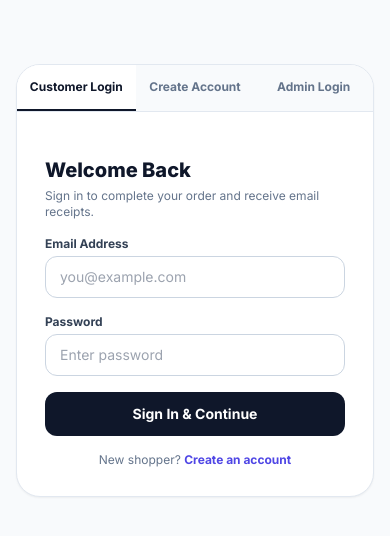
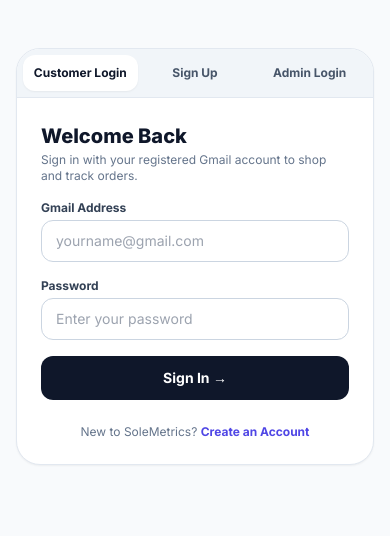
Before and after one commit to Uday-123-hue/solemetrics-store, a Flask app: page /login in a window 390 px wide. Shown: the part 110-646 px from the top of the page. Run offline with Flask 3, Linux system fonts and the light colour scheme; some libraries are stand-ins or nearby versions.

Commit message:
Enforce 10-digit phone and @gmail.com validation with clean user messages

```diff
--- a/app.py
+++ b/app.py
@@ -34,11 +34,11 @@ UK_SIZES = ["UK 6", "UK 7", "UK 8", "UK 9", "UK 10", "UK 11"]
 COST_PRICE_MAP = {p["id"]: int(p.get("cost_price", int(p["price"] * 0.6))) for p in PRODUCTS}
 
 INITIAL_DEMO_REVIEWS = [
-    {"reviewId": "REV-101", "date": "2026-11-15", "customerName": "Aarav Verma", "customerEmail": "aarav.v@example.com", "brand": "Nike", "productId": "NK-01", "productName": "Nike Air Force 1 '07 Low", "rating": 5, "experienceTag": "Build Quality", "comment": "Premium leather finish and super comfortable cushioning for daily college wear.", "verifiedBuyer": "Yes"},
-    {"reviewId": "REV-102", "date": "2026-11-16", "customerName": "Rajendra Prasad", "customerEmail": "rprasad@example.com", "brand": "Skechers", "productId": "SK-01", "productName": "Skechers Go Walk Flex Orthopedic", "rating": 5, "experienceTag": "Comfort & Fit", "comment": "Bought these for my morning walk—zero heel pain and effortless slip-on fit.", "verifiedBuyer": "Yes"},
-    {"reviewId": "REV-103", "date": "2026-11-17", "customerName": "Kabir Mehta", "customerEmail": "kabir.m@example.com", "brand": "Crocs", "productId": "CR-01", "productName": "Crocs Classic Clog Unisex", "rating": 4, "experienceTag": "Lightweight", "comment": "Very light and easy to wash. Great ventilation for all-day indoor and outdoor use.", "verifiedBuyer": "Yes"},
-    {"reviewId": "REV-104", "date": "2026-11-18", "customerName": "Sneha Gupta", "customerEmail": "sneha.g@example.com", "brand": "Skechers", "productId": "SK-02", "productName": "Skechers Ladies Arch Fit Pastel", "rating": 5, "experienceTag": "Comfort & Fit", "comment": "Arch support feels amazing during long standing hours and the pastel shade looks clean.", "verifiedBuyer": "Yes"},
-    {"reviewId": "REV-105", "date": "2026-11-19", "customerName": "Pooja Sharma", "customerEmail": "pooja.s@example.com", "brand": "Sparx", "productId": "SP-01", "productName": "Sparx SFG-549 Anti-Skid Flip-Flops", "rating": 4, "experienceTag": "Value for Money", "comment": "Strong wet-surface grip and soft EVA sole at a very budget-friendly price.", "verifiedBuyer": "Yes"}
+    {"reviewId": "REV-101", "date": "2026-11-15", "customerName": "Aarav Verma", "customerEmail": "aarav.v@gmail.com", "brand": "Nike", "productId": "NK-01", "productName": "Nike Air Force 1 '07 Low", "rating": 5, "experienceTag": "Build Quality", "comment": "Premium leather finish and super comfortable cushioning for daily college wear.", "verifiedBuyer": "Yes"},
+    {"reviewId": "REV-102", "date": "2026-11-16", "customerName": "Rajendra Prasad", "customerEmail": "rprasad@gmail.com", "brand": "Skechers", "productId": "SK-01", "productName": "Skechers Go Walk Flex Orthopedic", "rating": 5, "experienceTag": "Comfort & Fit", "comment": "Bought these for my morning walk—zero heel pain and effortless slip-on fit.", "verifiedBuyer": "Yes"},
+    {"reviewId": "REV-103", "date": "2026-11-17", "customerName": "Kabir Mehta", "customerEmail": "kabir.m@gmail.com", "brand": "Crocs", "productId": "CR-01", "productName": "Crocs Classic Clog Unisex", "rating": 4, "experienceTag": "Lightweight", "comment": "Very light and easy to wash. Great ventilation for all-day indoor and outdoor use.", "verifiedBuyer": "Yes"},
+    {"reviewId": "REV-104", "date": "2026-11-18", "customerName": "Sneha Gupta", "customerEmail": "sneha.g@gmail.com", "brand": "Skechers", "productId": "SK-02", "productName": "Skechers Ladies Arch Fit Pastel", "rating": 5, "experienceTag": "Comfort & Fit", "comment": "Arch support feels amazing during long standing hours and the pastel shade looks clean.", "verifiedBuyer": "Yes"},
+    {"reviewId": "REV-105", "date": "2026-11-19", "customerName": "Pooja Sharma", "customerEmail": "pooja.s@gmail.com", "brand": "Sparx", "productId": "SP-01", "productName": "Sparx SFG-549 Anti-Skid Flip-Flops", "rating": 4, "experienceTag": "Value for Money", "comment": "Strong wet-surface grip and soft EVA sole at a very budget-friendly price.", "verifiedBuyer": "Yes"}
 ]
 
 
@@ -211,7 +211,6 @@ def clean_orders_df(df: pd.DataFrame) -> pd.DataFrame:
 
 
 def write_local_excel_files(df: pd.DataFrame, customers_list: list = None, reviews_df: pd.DataFrame = None):
-    """7 Sheets ke saath orders.xlsx aur CSV backups save karta hai"""
     df.to_csv(CSV_BACKUP_FILE, index=False)
     rev_df = reviews_df if reviews_df is not None else load_reviews_df()
     rev_df.to_csv(REVIEWS_CSV_FILE, index=False)
@@ -597,6 +596,10 @@ def submit_review():
         flash("Please fill in all review details.", "error")
         return redirect(url_for("reviews_page"))
 
+    if not re.fullmatch(r"[a-zA-Z0-9._%+-]+@gmail\.com", customer_email):
+        flash("Please enter a valid Gmail address ending with @gmail.com.", "error")
+        return redirect(url_for("reviews_page", product_id=product_id))
+
     rating = max(1, min(5, int(request.form.get("rating", 5))))
     experience_tag = request.form.get("experience_tag", "Comfort & Fit").strip()
     comment = request.form.get("comment", "").strip()
@@ -631,7 +634,7 @@ def submit_review():
     write_local_excel_files(orders_df, reviews_df=rev_df)
     firebase_request(f"reviews/{review_id}", "PUT", new_review)
 
-    flash("Thank you! Your review has been published and saved to Excel.", "success")
+    flash("Thank you! Your review has been published.", "success")
     return redirect(url_for("reviews_page"))
 
 
@@ -648,11 +651,15 @@ def customer_login():
     password = request.form.get("password", "").strip()
     next_url = request.form.get("next_url", "").strip()
 
+    if not re.fullmatch(r"[a-zA-Z0-9._%+-]+@gmail\.com", email):
+        flash("Please enter a valid Gmail address ending with @gmail.com.", "error")
+        return redirect(url_for("login_page", tab="customer-login", next=next_url))
+
     customers = load_customers()
     account = next((c for c in customers if c["email"].strip().lower() == email), None)
 
     if not account:
-        flash("No account found with this email. Please create an account first.", "error")
+        flash("No account found with this Gmail. Please create an account first.", "error")
         return redirect(url_for("login_page", tab="customer-signup", next=next_url))
 
     if str(account.get("password", "")).strip() != password:
@@ -683,9 +690,25 @@ def customer_signup():
     password = request.form.get("password", "").strip()
     next_url = request.form.get("next_url", "").strip()
 
+    if len(name) < 2:
+        flash("Please enter your full name.", "error")
+        return redirect(url_for("login_page", tab="customer-signup", next=next_url))
+
+    if not re.fullmatch(r"[a-zA-Z0-9._%+-]+@gmail\.com", email):
+        flash("Please enter a valid Gmail address ending with @gmail.com.", "error")
+        return redirect(url_for("login_page", tab="customer-signup", next=next_url))
+
+    if not re.fullmatch(r"\d{10}", phone):
+        flash("Please enter a valid 10-digit mobile number.", "error")
+        return redirect(url_for("login_page", tab="customer-signup", next=next_url))
+
+    if len(password) < 4:
+        flash("Password must be at least 4 characters long.", "error")
+        return redirect(url_for("login_page", tab="customer-signup", next=next_url))
+
     customers = load_customers()
     if any(c["email"].strip().lower() == email for c in customers):
-        flash("This email is already registered. Please sign in with your password.", "error")
+        flash("This Gmail is already registered. Please sign in with your password.", "error")
         return redirect(url_for("login_page", tab="customer-login", next=next_url))
 
     new_cust = {
@@ -709,7 +732,7 @@ def customer_signup():
         "gender": gender,
         "ageGroup": age_group
     }
-    flash(f"Account created! Welcome, {name}.", "success")
+    flash(f"Account created! Welcome to SoleMetrics, {name}.", "success")
     return redirect(next_url or url_for("shop"))
 
 
@@ -800,7 +823,7 @@ def place_order():
     write_local_excel_files(df)
     firebase_request(f"orders/{order_id}", "PUT", new_order)
 
-    flash("Order confirmed and saved to orders.xlsx!", "success")
+    flash("Order confirmed! Your receipt is ready.", "success")
     return redirect(url_for("receipt", order_id=order_id))
 
 
--- a/templates/login.html
+++ b/templates/login.html
@@ -1,47 +1,108 @@
 {% extends "base.html" %}
 {% block content %}
-<div class="max-w-md mx-auto py-4">
-  <div class="bg-white rounded-3xl border border-slate-200 shadow-sm overflow-hidden">
+<div class="max-w-md mx-auto bg-white rounded-3xl border border-slate-200 shadow-sm overflow-hidden">
 
-    <!-- Tabs -->
-    <div class="grid grid-cols-3 border-b border-slate-200 bg-slate-50 text-xs font-bold">
-      <a href="{{ url_for('login_page', tab='customer-login', next=next_url) }}" class="py-3.5 text-center border-b-2 {{ 'border-slate-900 text-slate-900 bg-white' if tab == 'customer-login' else 'border-transparent text-slate-500' }}">Customer Login</a>
-      <a href="{{ url_for('login_page', tab='customer-signup', next=next_url) }}" class="py-3.5 text-center border-b-2 {{ 'border-slate-900 text-slate-900 bg-white' if tab == 'customer-signup' else 'border-transparent text-slate-500' }}">Create Account</a>
-      <a href="{{ url_for('login_page', tab='admin-login') }}" class="py-3.5 text-center border-b-2 {{ 'border-slate-900 text-slate-900 bg-white' if tab == 'admin-login' else 'border-transparent text-slate-500' }}">Admin Login</a>
-    </div>
+  <!-- Switch Tabs -->
+  <div class="grid grid-cols-3 bg-slate-100 p-1.5 border-b border-slate-200 text-xs font-bold text-center">
+    <a href="{{ url_for('login_page', tab='customer-login', next=next_url) }}" class="py-2.5 rounded-xl transition {{ 'bg-white text-slate-900 shadow-sm' if tab == 'customer-login' else 'text-slate-600 hover:text-slate-900' }}">
+      Customer Login
+    </a>
+    <a href="{{ url_for('login_page', tab='customer-signup', next=next_url) }}" class="py-2.5 rounded-xl transition {{ 'bg-white text-slate-900 shadow-sm' if tab == 'customer-signup' else 'text-slate-600 hover:text-slate-900' }}">
+      Sign Up
+    </a>
+    <a href="{{ url_for('login_page', tab='admin-login', next=next_url) }}" class="py-2.5 rounded-xl transition {{ 'bg-slate-900 text-white shadow-sm' if tab == 'admin-login' else 'text-slate-600 hover:text-slate-900' }}">
+      Admin Login
+    </a>
+  </div>
 
-    <div class="p-7">
-      {% if tab == 'customer-signup' %}
+  <div class="p-6 sm:p-8">
+
+    {% if tab == 'customer-login' %}
+      <!-- CUSTOMER LOGIN FORM -->
+      <div class="space-y-4">
+        <div>
+          <h1 class="text-xl font-extrabold text-slate-900">Welcome Back</h1>
+          <p class="text-xs text-slate-500 mt-0.5">Sign in with your registered Gmail account to shop and track orders.</p>
+        </div>
+
+        <form method="POST" action="{{ url_for('customer_login') }}" class="space-y-4">
+          <input type="hidden" name="next_url" value="{{ next_url }}" />
+
+          <div>
+            <label class="block text-xs font-bold text-slate-700 mb-1">Gmail Address</label>
+            <input type="email" name="email" required
+                   pattern="[a-zA-Z0-9._%+-]+@gmail\.com"
+                   title="Please enter a valid Gmail address ending with @gmail.com"
+                   placeholder="yourname@gmail.com"
+                   class="w-full px-3.5 py-2.5 rounded-xl border border-slate-300 text-sm" />
+          </div>
+
+          <div>
+            <label class="block text-xs font-bold text-slate-700 mb-1">Password</label>
+            <input type="password" name="password" required placeholder="Enter your password"
+                   class="w-full px-3.5 py-2.5 rounded-xl border border-slate-300 text-sm" />
+          </div>
+
+          <button type="submit" class="w-full py-3 rounded-xl bg-slate-900 text-white font-bold text-sm hover:bg-indigo-600 transition">
+            Sign In &rarr;
+          </button>
+        </form>
+
+        <p class="text-xs text-center text-slate-500 pt-2">
+          New to SoleMetrics?
+          <a href="{{ url_for('login_page', tab='customer-signup', next=next_url) }}" class="font-bold text-indigo-600 hover:underline">Create an Account</a>
+        </p>
+      </div>
+
+    {% elif tab == 'customer-signup' %}
+      <!-- CUSTOMER SIGN UP FORM -->
+      <div class="space-y-4">
+        <div>
+          <h1 class="text-xl font-extrabold text-slate-900">Create Customer Account</h1>
+          <p class="text-xs text-slate-500 mt-0.5">Fill in your details below to start shopping at SoleMetrics.</p>
+        </div>
+
         <form method="POST" action="{{ url_for('customer_signup') }}" class="space-y-3.5">
           <input type="hidden" name="next_url" value="{{ next_url }}" />
-          <div>
-            <h2 class="text-xl font-extrabold text-slate-900">Create Customer Account</h2>
-            <p class="text-xs text-slate-500 mt-1">Register once to place orders and store your receipts.</p>
-          </div>
+
           <div>
             <label class="block text-xs font-bold text-slate-700 mb-1">Full Name</label>
-            <input type="text" name="name" required placeholder="e.g. Rohan Sharma" class="w-full px-3.5 py-2 rounded-xl border border-slate-300 text-sm" />
+            <input type="text" name="name" required minlength="2" placeholder="e.g. Aarav Sharma"
+                   class="w-full px-3.5 py-2.5 rounded-xl border border-slate-300 text-sm" />
           </div>
+
           <div>
-            <label class="block text-xs font-bold text-slate-700 mb-1">Email Address</label>
-            <input type="email" name="email" required placeholder="rohan@example.com" class="w-full px-3.5 py-2 rounded-xl border border-slate-300 text-sm" />
+            <label class="block text-xs font-bold text-slate-700 mb-1">Gmail Address</label>
+            <input type="email" name="email" required
+                   pattern="[a-zA-Z0-9._%+-]+@gmail\.com"
+                   title="Please enter a complete Gmail address ending with @gmail.com"
+                   placeholder="yourname@gmail.com"
+                   class="w-full px-3.5 py-2.5 rounded-xl border border-slate-300 text-sm" />
           </div>
-          <div class="grid grid-cols-2 gap-3">
+
+          <div class="grid grid-cols-1 sm:grid-cols-2 gap-3">
             <div>
-              <label class="block text-xs font-bold text-slate-700 mb-1">Phone</label>
-              <input type="tel" name="phone" required placeholder="9876543210" class="w-full px-3.5 py-2 rounded-xl border border-slate-300 text-sm" />
+              <label class="block text-xs font-bold text-slate-700 mb-1">Mobile Number (10 Digits)</label>
+              <input type="tel" name="phone" required
+                     inputmode="numeric"
+                     pattern="[0-9]{10}"
+                     minlength="10"
+                     maxlength="10"
+                     title="Please enter a valid 10-digit mobile number"
+                     placeholder="9876543210"
+                     class="w-full px-3.5 py-2.5 rounded-xl border border-slate-300 text-sm" />
             </div>
             <div>
               <label class="block text-xs font-bold text-slate-700 mb-1">City</label>
-              <input type="text" name="city" required placeholder="Kota" class="w-full px-3.5 py-2 rounded-xl border border-slate-300 text-sm" />
+              <input type="text" name="city" required placeholder="e.g. Kota"
+                     class="w-full px-3.5 py-2.5 rounded-xl border border-slate-300 text-sm" />
             </div>
           </div>
 
-          <!-- New Demographic Fields: Gender & Age Group -->
           <div class="grid grid-cols-2 gap-3">
             <div>
               <label class="block text-xs font-bold text-slate-700 mb-1">Gender</label>
-              <select name="gender" required class="w-full px-3 py-2 rounded-xl border border-slate-300 text-sm font-semibold bg-white">
+              <select name="gender" required class="w-full px-3 py-2.5 rounded-xl border border-slate-300 text-sm bg-white">
                 <option value="Male">Male</option>
                 <option value="Female">Female</option>
                 <option value="Other">Other</option>
@@ -49,7 +110,7 @@
             </div>
             <div>
               <label class="block text-xs font-bold text-slate-700 mb-1">Age Group</label>
-              <select name="age_group" required class="w-full px-3 py-2 rounded-xl border border-slate-300 text-sm font-semibold bg-white">
+              <select name="age_group" required class="w-full px-3 py-2.5 rounded-xl border border-slate-300 text-sm bg-white">
                 <option value="Under 18">Under 18</option>
                 <option value="18-25" selected>18-25</option>
                 <option value="26-40">26-40</option>
@@ -61,50 +122,44 @@
 
           <div>
             <label class="block text-xs font-bold text-slate-700 mb-1">Create Password</label>
-            <input type="password" name="password" required minlength="4" placeholder="Min 4 characters" class="w-full px-3.5 py-2 rounded-xl border border-slate-300 text-sm" />
+            <input type="password" name="password" required minlength="4" placeholder="Minimum 4 characters"
+                   class="w-full px-3.5 py-2.5 rounded-xl border border-slate-300 text-sm" />
           </div>
-          <button type="submit" class="w-full py-3 rounded-xl bg-slate-900 text-white font-bold text-sm hover:bg-slate-800">Create Account &amp; Continue</button>
+
+          <button type="submit" class="w-full py-3 rounded-xl bg-slate-900 text-white font-bold text-sm hover:bg-indigo-600 transition">
+            Create Account &rarr;
+          </button>
         </form>
+      </div>
 
-      {% elif tab == 'admin-login' %}
+    {% else %}
+      <!-- ADMIN LOGIN FORM -->
+      <div class="space-y-4">
+        <div>
+          <span class="inline-block px-2.5 py-0.5 rounded-md bg-indigo-50 text-indigo-700 text-[11px] font-bold uppercase mb-1">Authorized Access</span>
+          <h1 class="text-xl font-extrabold text-slate-900">Store Admin Login</h1>
+          <p class="text-xs text-slate-500 mt-0.5">Sign in to manage orders, reviews, and store performance.</p>
+        </div>
+
         <form method="POST" action="{{ url_for('admin_login') }}" class="space-y-4">
           <div>
-            <h2 class="text-xl font-extrabold text-slate-900">Admin Portal Sign In</h2>
-            <p class="text-xs text-slate-500 mt-1">Authorized administrator access only.</p>
+            <label class="block text-xs font-bold text-slate-700 mb-1">Admin Username</label>
+            <input type="text" name="username" required placeholder="Enter admin username"
+                   class="w-full px-3.5 py-2.5 rounded-xl border border-slate-300 text-sm" />
           </div>
-          <div>
-            <label class="block text-xs font-bold text-slate-700 mb-1">Admin Username</label>
-            <input type="text" name="username" required autocomplete="off" placeholder="Enter admin username" class="w-full px-3.5 py-2.5 rounded-xl border border-slate-300 text-sm" />
-          </div>
-          <div>
-            <label class="block text-xs font-bold text-slate-700 mb-1">Admin Password</label>
-            <input type="password" name="password" required placeholder="Enter admin password" class="w-full px-3.5 py-2.5 rounded-xl border border-slate-300 text-sm" />
-          </div>
-          <button type="submit" class="w-full py-3 rounded-xl bg-indigo-600 text-white font-bold text-sm hover:bg-indigo-700">Access Admin Analytics</button>
-        </form>
 
-      {% else %}
-        <form method="POST" action="{{ url_for('customer_login') }}" class="space-y-4">
-          <input type="hidden" name="next_url" value="{{ next_url }}" />
-          <div>
-            <h2 class="text-xl font-extrabold text-slate-900">Welcome Back</h2>
-            <p class="text-xs text-slate-500 mt-1">Sign in to complete your order and receive email receipts.</p>
-          </div>
-          <div>
-            <label class="block text-xs font-bold text-slate-700 mb-1">Email Address</label>
-            <input type="email" name="email" required placeholder="you@example.com" class="w-full px-3.5 py-2.5 rounded-xl border border-slate-300 text-sm" />
-          </div>
           <div>
             <label class="block text-xs font-bold text-slate-700 mb-1">Password</label>
-            <input type="password" name="password" required placeholder="Enter password" class="w-full px-3.5 py-2.5 rounded-xl border border-slate-300 text-sm" />
+            <input type="password" name="password" required placeholder="Enter admin password"
+                   class="w-full px-3.5 py-2.5 rounded-xl border border-slate-300 text-sm" />
           </div>
-          <button type="submit" class="w-full py-3 rounded-xl bg-slate-900 text-white font-bold text-sm hover:bg-slate-800">Sign In &amp; Continue</button>
-          <p class="text-xs text-center text-slate-500">
-            New shopper? <a href="{{ url_for('login_page', tab='customer-signup', next=next_url) }}" class="font-bold text-indigo-600 hover:underline">Create an account</a>
-          </p>
+
+          <button type="submit" class="w-full py-3 rounded-xl bg-indigo-600 text-white font-bold text-sm hover:bg-indigo-700 transition">
+            Access Admin Workspace &rarr;
+          </button>
         </form>
-      {% endif %}
-    </div>
+      </div>
+    {% endif %}
 
   </div>
 </div>
```
Also changed, not shown: templates/reviews.html (+9 -5 lines).
